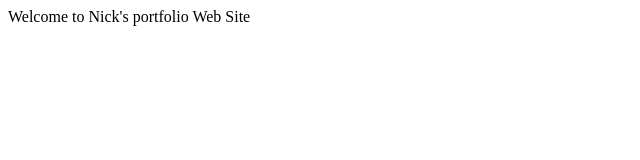
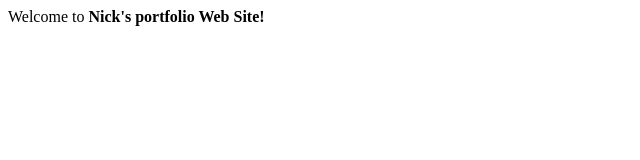
Before and after one commit to Alcibiades-x/alcibiades-x.github.io, a plain HTML site: page index.html in a window 1280 px wide. Shown: the full height of the page, 0-640 px from the left. Drawn offline with Linux system fonts and the light colour scheme.

Commit message:
Update index.html

```diff
--- a/index.html
+++ b/index.html
@@ -2,10 +2,10 @@
 <html>
     <head>
         <meta charset="utf-8">
-        <title>HTML basics</title>
+        <title>Nick's Programming Portfolio</title>
     </head>
     <body>
-Welcome to Nick's portfolio Web Site
+Welcome to <strong>Nick's<strong> portfolio Web Site!
 
     </body>
 </html>
```
